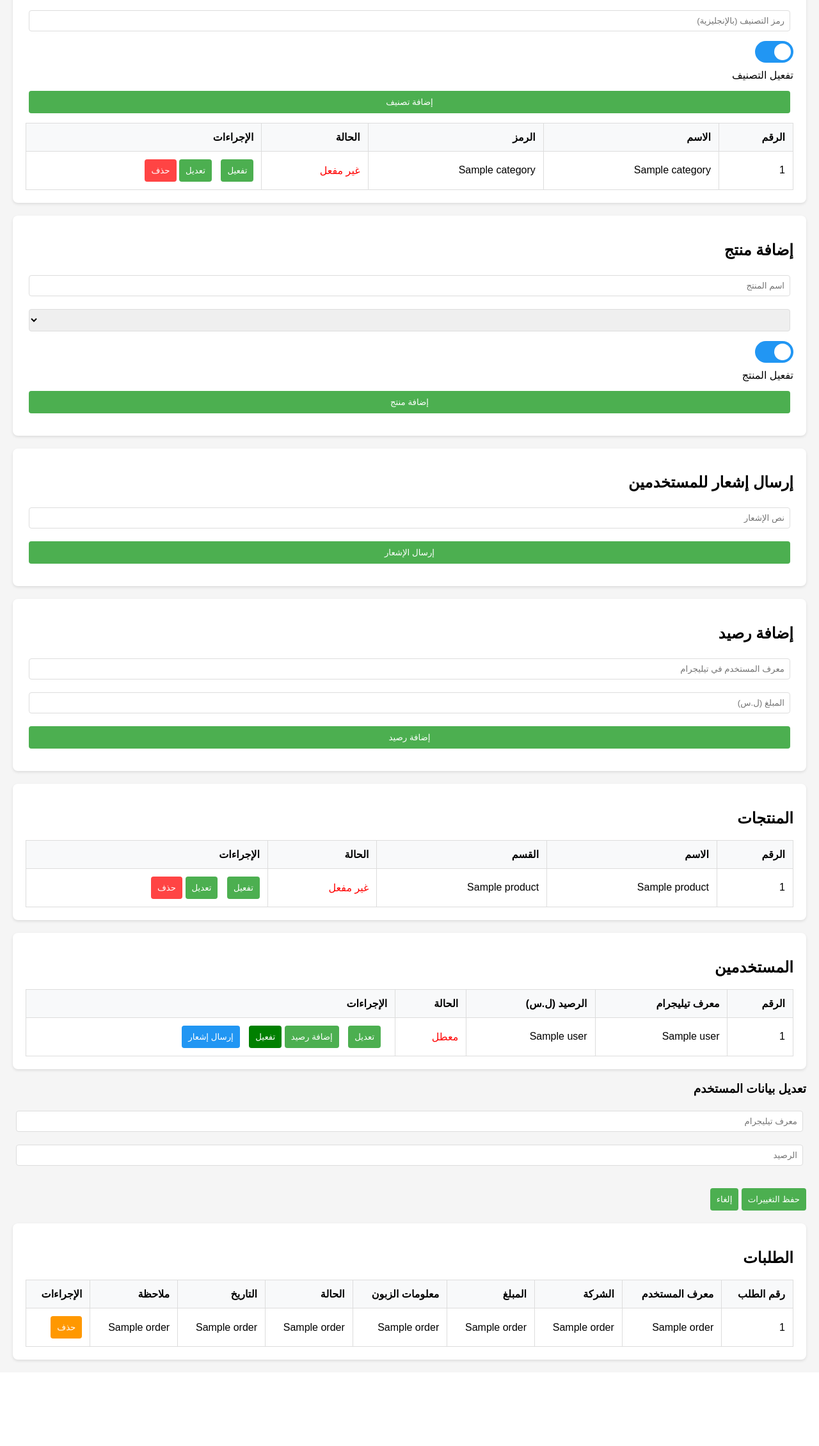
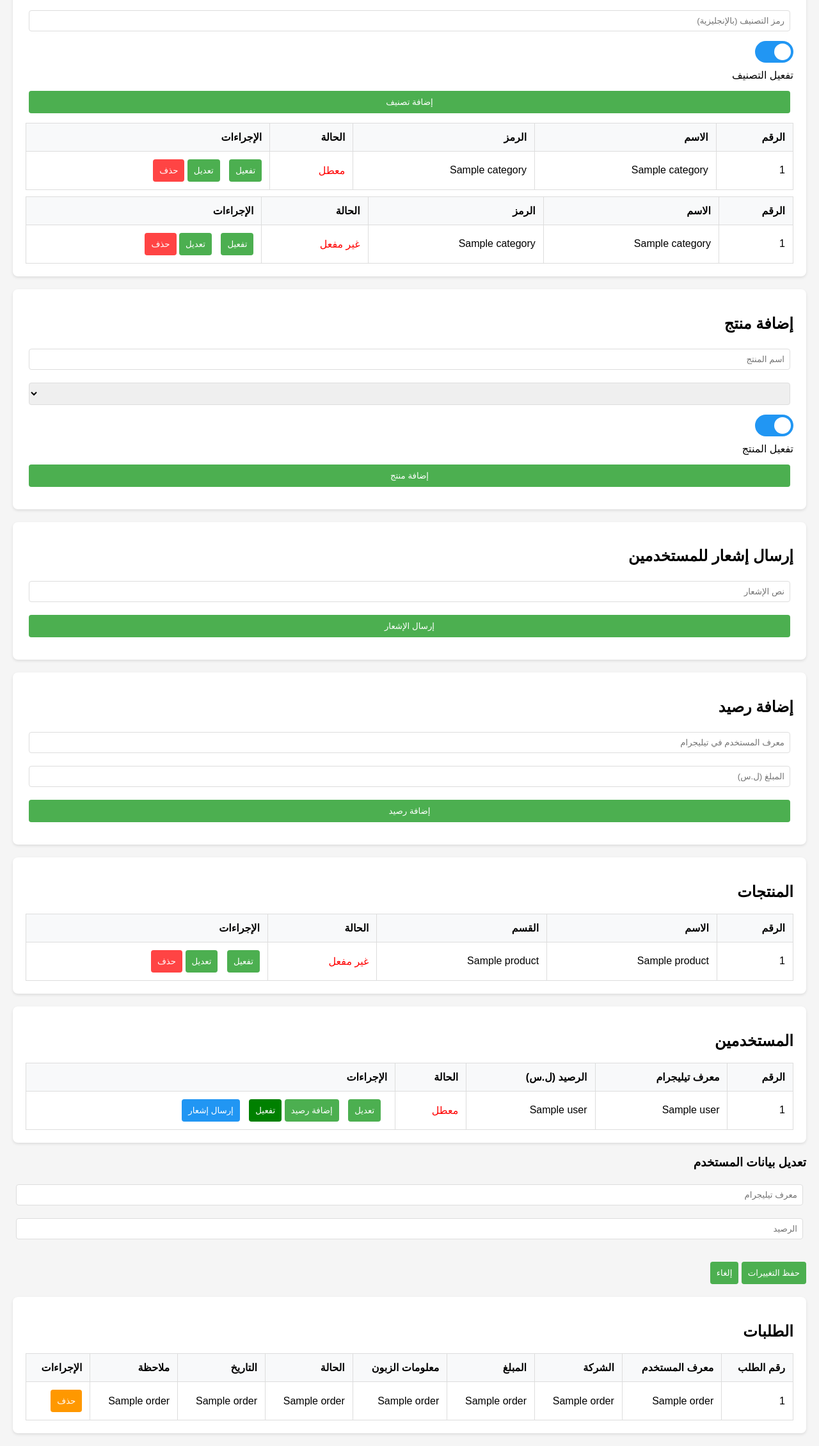
Before and after one commit to alrod90/tsdyd, a Flask app: template templates/admin.html in a window 1280 px wide. Shown: the part 211-2471 px from the top of the page at 64% size. Before the commit the page ends 2341 px from the top, so only its background shows below. Run offline with Flask 3, Linux system fonts and the light colour scheme; the template is opened without the code that fills it: most values are stand-ins (such as "Sample title", 1, 10 or a date in 2020); lists and menus that the app fills with data are empty.

Commit message:
Assistant checkpoint: تحديث عرض التصنيفات في لوحة التحكم
Assistant generated file changes:
- templates/admin.html: إضافة عرض التصنيفات في القائمة

---

User prompt:

التصنيفات السابقة إنترنت وجوال وخط أرضي لم تظهر بقائمة التصنيفات للتحكم بها

Replit-Commit-Author: Assistant
Replit-Commit-Session-Id: 29ffc009-59bf-4510-b2fa-a80bb1728870

```diff
--- a/templates/admin.html
+++ b/templates/admin.html
@@ -123,6 +123,43 @@
             <span>تفعيل التصنيف</span>
             <input type="submit" value="إضافة تصنيف">
         </form>
+
+        <table>
+            <tr>
+                <th>الرقم</th>
+                <th>الاسم</th>
+                <th>الرمز</th>
+                <th>الحالة</th>
+                <th>الإجراءات</th>
+            </tr>
+            {% for category in categories %}
+            <tr>
+                <td>{{ category[0] }}</td>
+                <td>{{ category[1] }}</td>
+                <td>{{ category[2] }}</td>
+                <td class="status-{{ 'active' if category[3] else 'inactive' }}">
+                    {{ 'مفعل' if category[3] else 'معطل' }}
+                </td>
+                <td>
+                    <form action="/toggle_category" method="post" style="display: inline;">
+                        <input type="hidden" name="category_id" value="{{ category[0] }}">
+                        <button type="submit">
+                            {{ 'تعطيل' if category[3] else 'تفعيل' }}
+                        </button>
+                    </form>
+                    <button onclick="showEditCategoryForm('{{ category[0] }}', '{{ category[1] }}', '{{ category[2] }}')" style="margin-right: 10px;">
+                        تعديل
+                    </button>
+                    <form action="/delete_category" method="post" style="display: inline;">
+                        <input type="hidden" name="category_id" value="{{ category[0] }}">
+                        <button type="submit" onclick="return confirm('هل أنت متأكد من حذف هذا التصنيف؟')" style="background-color: #ff4444;">
+                            حذف
+                        </button>
+                    </form>
+                </td>
+            </tr>
+            {% endfor %}
+        </table>
 
         <table>
             <tr>
```
